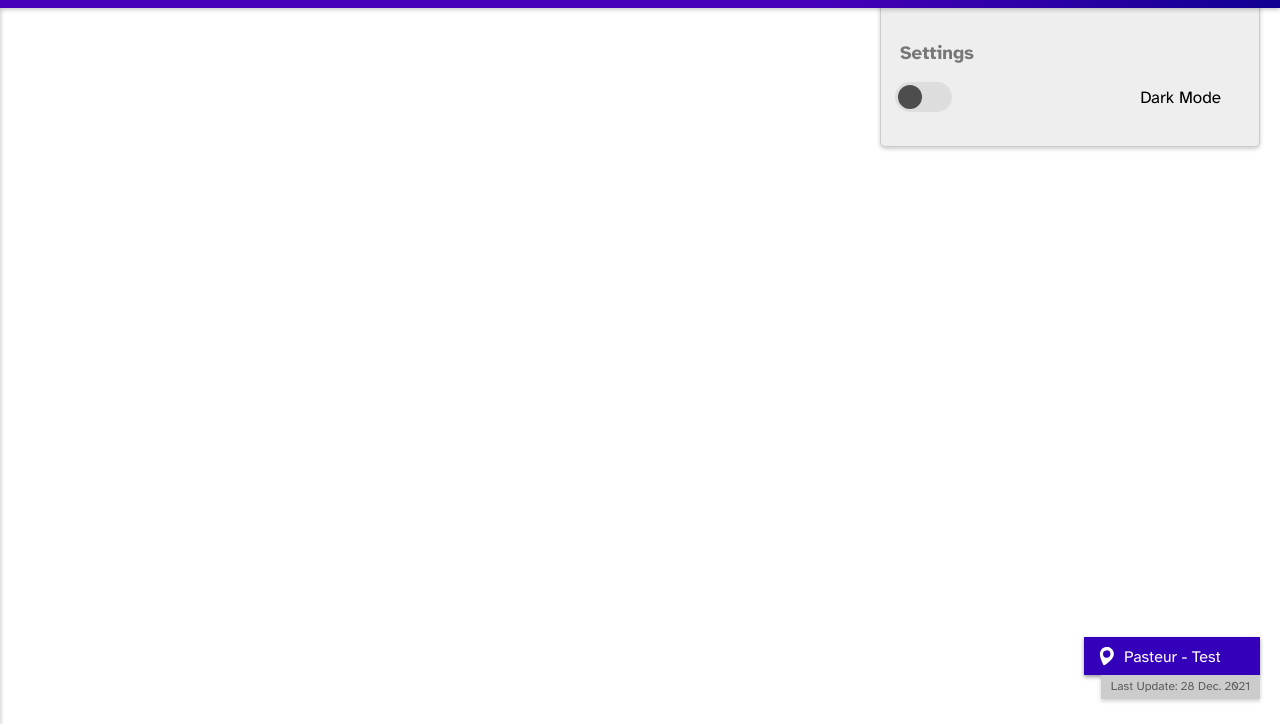
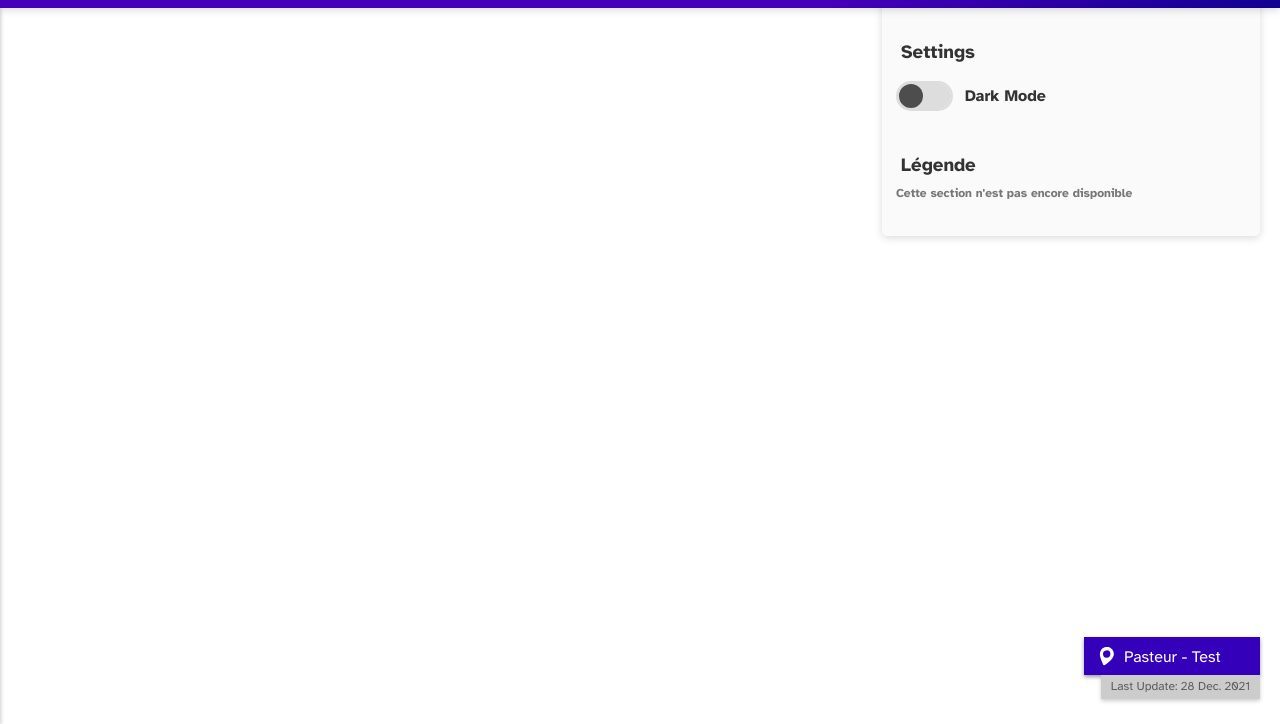
Before and after one commit to NathanCHEVALIER/epimap, a plain HTML site: page index.html in a window 1280 px wide. Both pictures are taken after a click on the element 1230 px from the left and 42 px from the top of the page. Shown: the part 76-800 px from the top of the page. Drawn offline with Linux system fonts and the light colour scheme; no server answers.

Commit message:
[DARKMODE] - Update settings menu

```diff
--- a/css/settings.css
+++ b/css/settings.css
@@ -14,7 +14,7 @@
 }
 
 #settings {
-    background-color: #eeeeee;
+    background-color: #fafafa;
     width: 350px;
     min-height: 50px;
     position: fixed;
@@ -22,26 +22,42 @@
     right: 20px;
     z-index: 200;
     padding: 34px 14px;
-    border: 1px solid #cccccc;
     border-radius: 5px;
-    box-shadow: 0 2px 4px rgba(0,0,0,.2);
+    box-shadow: #00000026 0 2px 8px;
+    display: none;
+    flex-direction: column;
+}
+
+#settings.open {
     display: flex;
-    flex-direction: column;
 }
 
 #settings > h3 {
     padding: 6px 5px;
-    color: #777777;
+    color: #333;
 }
 
 #settings > .setting {
     display: flex;
     align-items: center;
-    justify-content: space-between;
     margin-top: 12px;
 }
 
 #settings > .setting > span{
-    font-size: 17px;
+    font-size: 16px;
     margin-right: 24px;
+    color: #333;
+    font-weight: 600;
+    margin-left: 12px;
 }
+
+#settings > h3:nth-of-type(2) {
+    margin-top: 36px;
+}
+
+#settings > .legende > span{
+    font-size: 12px;
+    margin-right: 24px;
+    color: #777;
+    font-weight: 600;
+}
--- a/css/style.css
+++ b/css/style.css
@@ -24,7 +24,7 @@ body{
     padding: 0px;
     background: rgb(71,0,186);/* #4700ba */
     background: linear-gradient(159deg, rgba(71,0,186,1) 68%, rgba(16,0,145,1) 100%);
-    box-shadow: 0 2px 4px rgba(0,0,0,.2);
+    box-shadow: #00000026 0 2px 8px;
     z-index: 1002;
 }
 #main-header #title {
--- a/index.html
+++ b/index.html
@@ -145,6 +145,10 @@
             </div>
             <span>Dark Mode</span>
         </div>
+        <h3>Légende</h3>
+        <div class="legende">
+            <span>Cette section n'est pas encore disponible</span>
+        </div>
     </section>
 
     <section id="cache" >
--- a/js/script.js
+++ b/js/script.js
@@ -7,10 +7,13 @@ const menuOverlay = document.getElementById("cache");
 const searchBtn = document.querySelector("#search > div > button");
 const searchTemplate = document.getElementById("search-result-template");
 
+const settings = document.querySelector("#settings");
+const settingBtn = document.querySelector("#btn-settings");
+
 let maps = null;
 
 const toggleMenu = function() {
-    console.log("toggle");
+    settings.classList.remove("open");
     if (menuButton.classList.contains("menu-open")) {
         menuButton.classList.remove("menu-open");
         menu.classList.remove("menu-open");
@@ -27,6 +30,13 @@ const toggleMenu = function() {
 
 menuButton.addEventListener('click', toggleMenu);
 menuOverlay.addEventListener('click', toggleMenu);
+
+settingBtn.addEventListener('click', e => {
+    if (settings.classList.contains("open"))
+        settings.classList.remove("open");
+    else
+        settings.classList.add("open");
+})
 
 document.querySelectorAll('#left-menu a').forEach( function(path) {
     path.addEventListener('click', function(e) {
```
